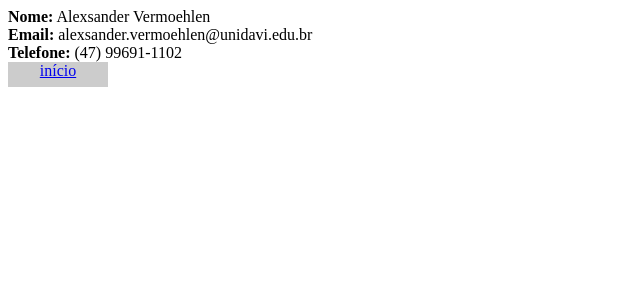
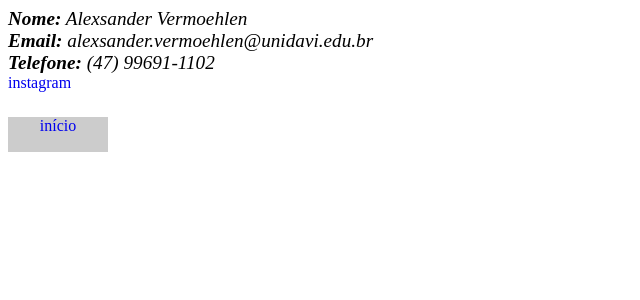
Before and after one commit to marcondesmacaneiro/aula_webi_2021, a PHP site: page /contato.html in a window 1280 px wide. Shown: the top 300 px of the page, without its empty margins (0-640 px from the left). Run offline with PHP 8.4, Linux system fonts and the light colour scheme.

Commit message:
estilização

```diff
--- a/alexsander_vermoehlen/contato.html
+++ b/alexsander_vermoehlen/contato.html
@@ -9,13 +9,19 @@
 </head>
 <body>
     <form>
-        <label><b>Nome:</b> Alexsander Vermoehlen</label>
-        <br>
-        <label><b>Email:</b> alexsander.vermoehlen@unidavi.edu.br</label>
-        <br>
-        <label><b>Telefone:</b> (47) 99691-1102</label>
-        <br>
+        <div class="contato">
+            <label><b>Nome:</b> Alexsander Vermoehlen</label>
+        </div>
+        <div class="contato">
+            <label><b>Email:</b> alexsander.vermoehlen@unidavi.edu.br</label>
+        </div>
+        <div class="contato">
+            <label><b>Telefone:</b> (47) 99691-1102</label>
+        </div>
+        <div>
+            <a href="https://www.instagram.com/alexsander_vermoehlen/">instagram</a>
+        </div>
     </form>
-    <a href="index.html">início</a>
+    <a class="link" href="index.html">início</a>
 </body>
 </html>
--- a/alexsander_vermoehlen/main.css
+++ b/alexsander_vermoehlen/main.css
@@ -1,13 +1,13 @@
-.cadastro{
+/* .cadastro{
     width: 400px;
     padding: 30px;
     border:1px solid #ccc;
-}
-.field{
+} */
+.index{
     width: 100%;
     margin: 15px 0;
 }
-.field label{
+.index label{
     padding-left: 10px;
     font-size: 1.1em;
     display: block;
@@ -33,14 +33,25 @@ input[type=submit]{
     text-align: center;
 }
 a{
+    text-decoration: none ;
+}
+ a.link {
     display: block;
     background-color: #ccc;
-    height: 25px;
+    height: 35px;
     border: none;
     cursor: pointer;
     width: 100px;
     text-align: center;
+    margin-top: 25px;
 }
- a.link {
-    text-decoration: none;
+
+.contato{
+    font-size: larger;
+    font-style: italic;
 }
+h1{
+    font-size: larger;
+    font-style: italic;
+    color: blue;
+}
```
Also changed, not shown: alexsander_vermoehlen/cadastro.html (+5 -5 lines), alexsander_vermoehlen/index.html (+7 -3 lines).
